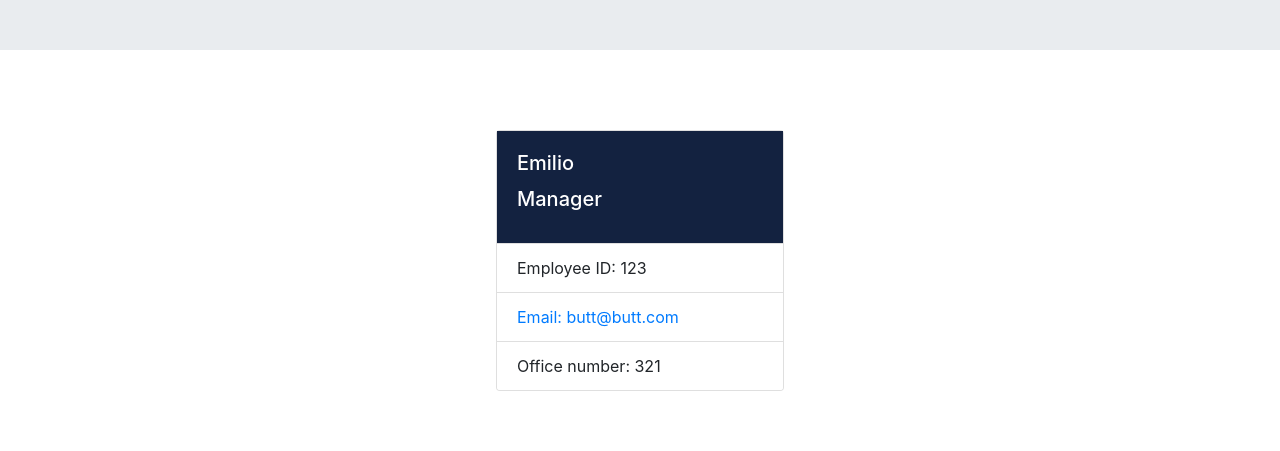
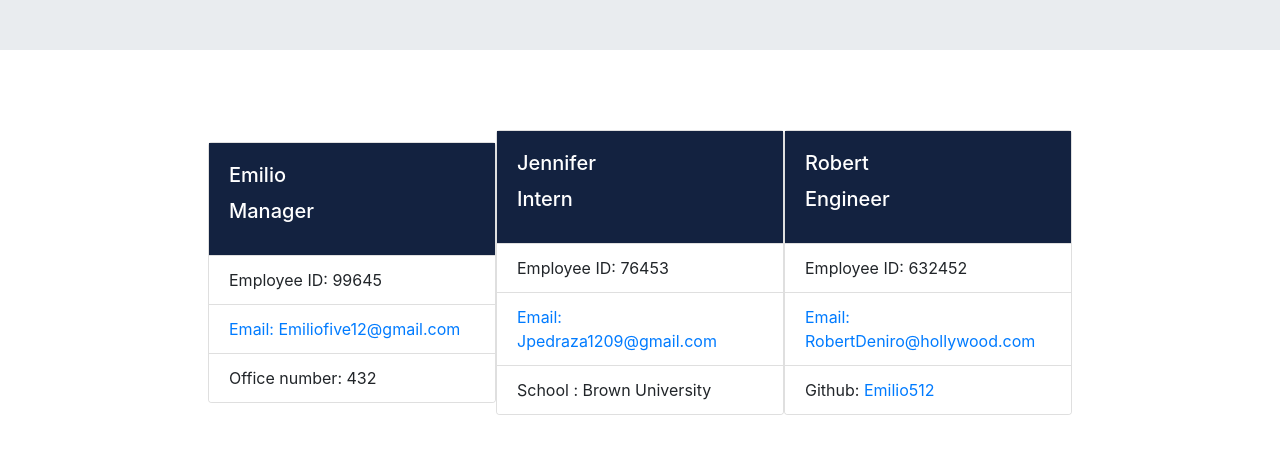
Before and after one commit to Emilio512/HW-10-OOP--Team-Profile-Generator, a website: page team.html in a window 1280 px wide. Shown: the part 153-604 px from the top of the page. Drawn offline with nearby package versions, Linux system fonts and the light colour scheme.

Commit message:
pushing readme

```diff
--- a/team.html
+++ b/team.html
@@ -23,9 +23,31 @@
                   <h5 class="card-title" style="color: white;">Manager</h5>
                 </div>
                 <ul class="list-group list-group-flush">
-                  <li class="list-group-item">Employee ID: 123</li>
-                  <li class="list-group-item"> <a href="mailto:butt@butt.com">Email: butt@butt.com</a></li>
-                  <li class="list-group-item">Office number: 321</li>
+                  <li class="list-group-item">Employee ID: 99645</li>
+                  <li class="list-group-item"> <a href="mailto:Emiliofive12@gmail.com">Email: Emiliofive12@gmail.com</a></li>
+                  <li class="list-group-item">Office number: 432</li>
+                </ul>
+              </div>
+                <div class="card" style="width: 18rem;">
+                <div class="card-body" style="background-color: #132240;">
+                  <h5 class="card-title" style="color: white;">Jennifer</h5>
+                  <h5 class="card-title" style="color: white;">Intern</h5>
+                </div>
+                <ul class="list-group list-group-flush">
+                  <li class="list-group-item">Employee ID: 76453</li>
+                  <li class="list-group-item"> <a href="mailto:Jpedraza1209@gmail.com">Email: Jpedraza1209@gmail.com</a></li>
+                  <li class="list-group-item">School : Brown University</li>
+                </ul>
+              </div>
+                <div class="card" style="width: 18rem;">
+                <div class="card-body" style="background-color: #132240;">
+                  <h5 class="card-title" style="color: white;">Robert </h5>
+                  <h5 class="card-title" style="color: white;">Engineer</h5>
+                </div>
+                <ul class="list-group list-group-flush">
+                  <li class="list-group-item">Employee ID: 632452</li>
+                  <li class="list-group-item"> <a href="mailto:RobertDeniro@hollywood.com">Email: RobertDeniro@hollywood.com</a></li>
+                  <li class="list-group-item">Github: <a href="https://github.com/Emilio512">Emilio512</a></li>
                 </ul>
               </div>
 
```
Also changed, not shown: README.md.
